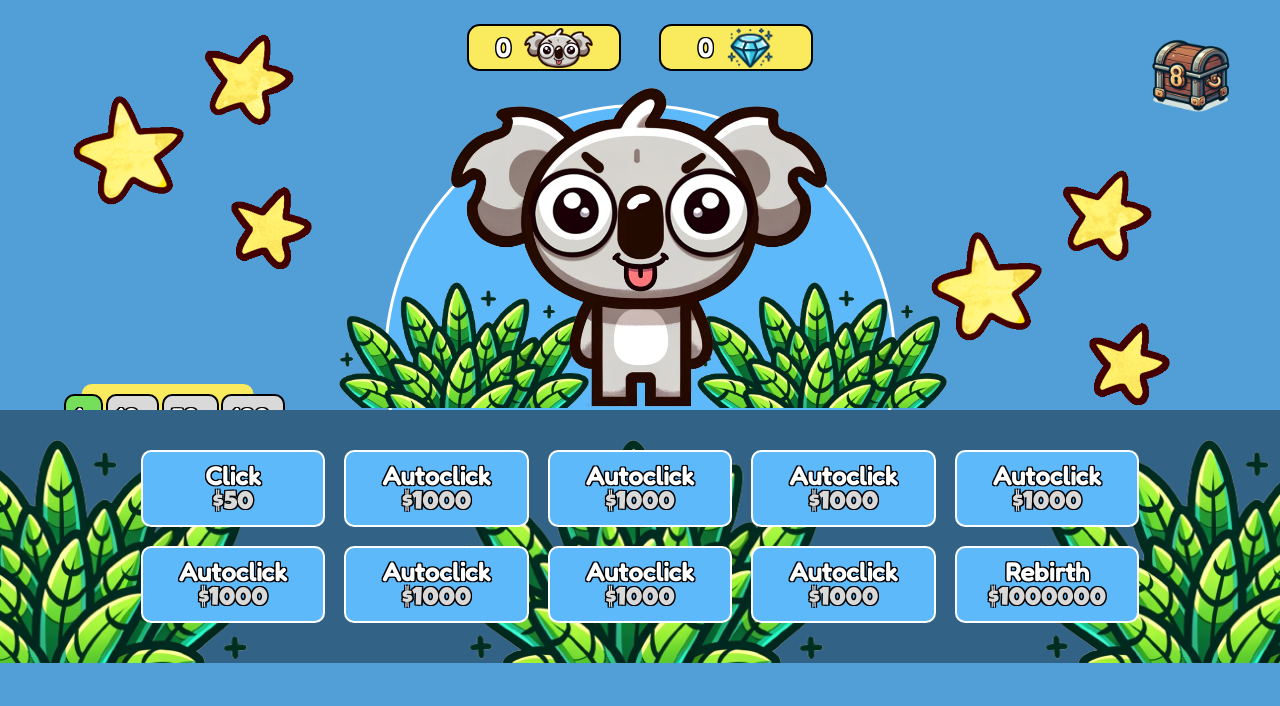
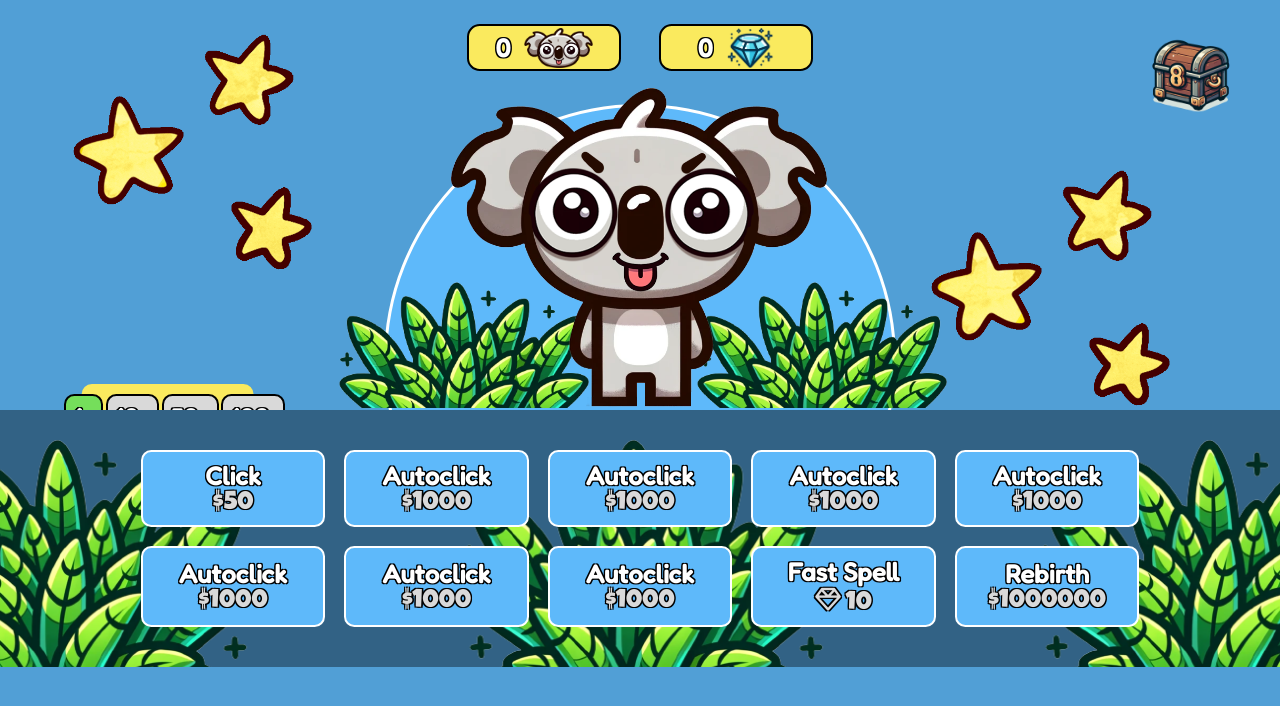
Before and after one commit to Kassett1/koalaClicker, a React (Create React App) app: page / in a window 1280 px wide. Shown: the top 706 px of the page. Built offline with nearby package versions, Linux system fonts and the light colour scheme.

Commit message:
fast spell

```diff
--- a/public/index.html
+++ b/public/index.html
@@ -12,6 +12,7 @@
   <link rel="preconnect" href="https://fonts.gstatic.com" crossorigin>
   <link href="https://fonts.googleapis.com/css2?family=Fredoka:wght@500&family=Luckiest+Guy&display=swap"
     rel="stylesheet">
+  <script src="https://kit.fontawesome.com/15ae91c171.js" crossorigin="anonymous"></script>
   <!--
       manifest.json provides metadata used when your web app is installed on a
       user's mobile device or desktop. See https://developers.google.com/web/fundamentals/web-app-manifest/
--- a/src/Composants/App.jsx
+++ b/src/Composants/App.jsx
@@ -12,6 +12,7 @@ import AutoClick from './AutoClick';
 import Multiplier from './Multiplier';
 import DiamondChest from './DiamondChest';
 import Rebirth from './Rebirth';
+import SpeedAutoClick from './SpeedAutoClick';
 
 function App() {
   const [money, setMoney] = useState(0);
@@ -20,6 +21,7 @@ function App() {
   const [multiplier, setMultiplier] = useState(1);
   const [clickValue, setClickValue] = useState(0);
   const [rebirthValue, setRebirthValue] = useState(1);
+  const [IntervalTime, setIntervalTime] = useState(1000);
 
   // Fonction pour générer un FlyingKoala à l'écran
   const spawnFlyingKoala = () => {
@@ -68,6 +70,7 @@ function App() {
           setMoney={setMoney}
           multiplier={multiplier}
           rebirth={rebirthValue}
+          intervalTime={IntervalTime}
         />
         <AutoClick
           className="app__autoClick"
@@ -111,12 +114,14 @@ function App() {
           multiplier={multiplier}
           rebirth={rebirthValue}
         />
-        <AutoClick
+        <SpeedAutoClick
           className="app__autoClick"
-          money={money}
-          setMoney={setMoney}
+          diamond={diamond}
+          setDiamond={setDiamond}
           multiplier={multiplier}
           rebirth={rebirthValue}
+          setIntervalTime={setIntervalTime}
+          intervalTime={IntervalTime}
         />
         <Rebirth
           className="app__rebirth"
--- a/src/Composants/AutoClick.jsx
+++ b/src/Composants/AutoClick.jsx
@@ -2,7 +2,7 @@ import React, { useState, useRef, useEffect } from 'react';
 import PropTypes from 'prop-types';
 
 function AutoClick({
-  money, setMoney, multiplier, rebirth,
+  money, setMoney, multiplier, rebirth, intervalTime,
 }) {
   const baseValue = 0;
   const basePrice = 1000;
@@ -60,7 +60,7 @@ function AutoClick({
 
   // Auto-click toutes les secondes.
   useEffect(() => {
-    const interval = setInterval(applyAutoClick, 1000);
+    const interval = setInterval(applyAutoClick, intervalTime);
     return () => clearInterval(interval);
   }, []);
 
@@ -73,6 +73,11 @@ function AutoClick({
     }));
     autoClickValueRef.current = baseValue * rebirth;
   }, [rebirth]);
+
+  useEffect(() => {
+    const interval = setInterval(applyAutoClick, intervalTime);
+    return () => clearInterval(interval);
+  }, [intervalTime]);
 
   return (
     <button
@@ -94,6 +99,7 @@ AutoClick.propTypes = {
   setMoney: PropTypes.func.isRequired,
   multiplier: PropTypes.number.isRequired,
   rebirth: PropTypes.number.isRequired,
+  intervalTime: PropTypes.number.isRequired,
 };
 
 export default AutoClick;
--- /dev/null
+++ b/src/Composants/SpeedAutoClick.jsx
@@ -0,0 +1,60 @@
+import React, { useEffect, useState } from 'react';
+import PropTypes from 'prop-types';
+
+function SpeedAutoClick({
+  diamond, setDiamond, setIntervalTime, intervalTime,
+}) {
+  const [speedPrice] = useState(10);
+  const [isWorking, setIsWorking] = useState(false);
+  const [prevIntervalTime, setPrevIntervalTime] = useState(0);
+
+  const buyAutoClickUpgrade = () => {
+    setDiamond(diamond - speedPrice);
+    setIsWorking(true);
+  };
+
+  useEffect(() => {
+    let timer;
+    if (isWorking) {
+      setPrevIntervalTime(intervalTime);
+      setIntervalTime(100);
+
+      timer = setTimeout(() => {
+        setIntervalTime(prevIntervalTime);
+        setIsWorking(false);
+      }, 20000);
+    }
+
+    return () => {
+      if (timer) {
+        clearTimeout(timer);
+        setIntervalTime(prevIntervalTime);
+      }
+    };
+  }, [isWorking, setIntervalTime, intervalTime]);
+
+  return (
+    <button
+      className={diamond < speedPrice ? 'upgrade upgrade--cant-buy' : 'upgrade upgrade--buy'}
+      type="button"
+      onClick={buyAutoClickUpgrade}
+      disabled={diamond < speedPrice}
+    >
+      <p className="upgrade__name">Fast Spell</p>
+      <p className={diamond < speedPrice ? 'upgrade__cost upgrade--cant-buy__cost' : 'upgrade__cost upgrade--buy__cost'}>
+        <i className="fa-regular fa-gem" />
+        {' '}
+        {speedPrice}
+      </p>
+    </button>
+  );
+}
+
+SpeedAutoClick.propTypes = {
+  diamond: PropTypes.number.isRequired,
+  setDiamond: PropTypes.func.isRequired,
+  setIntervalTime: PropTypes.func.isRequired,
+  intervalTime: PropTypes.number.isRequired,
+};
+
+export default SpeedAutoClick;
```
Also changed, not shown: src/style/scss/_general.scss (line endings or trailing spaces).
